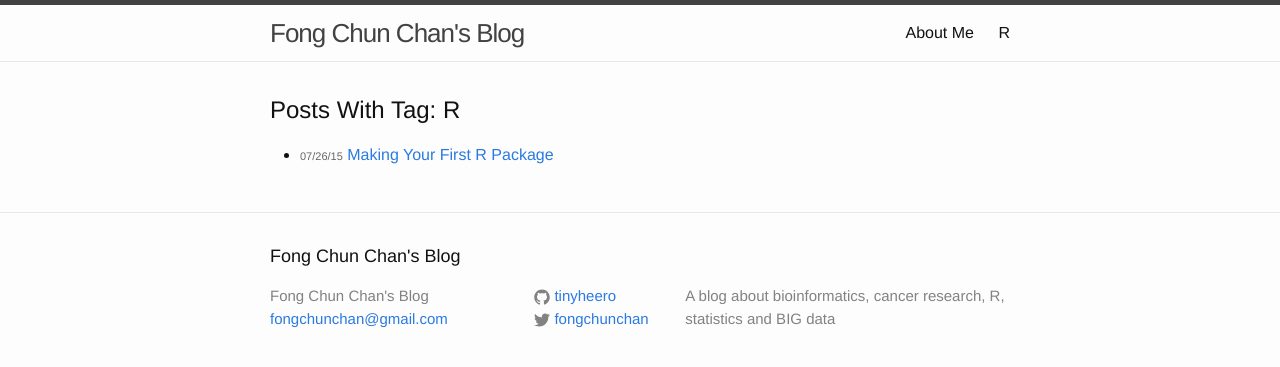
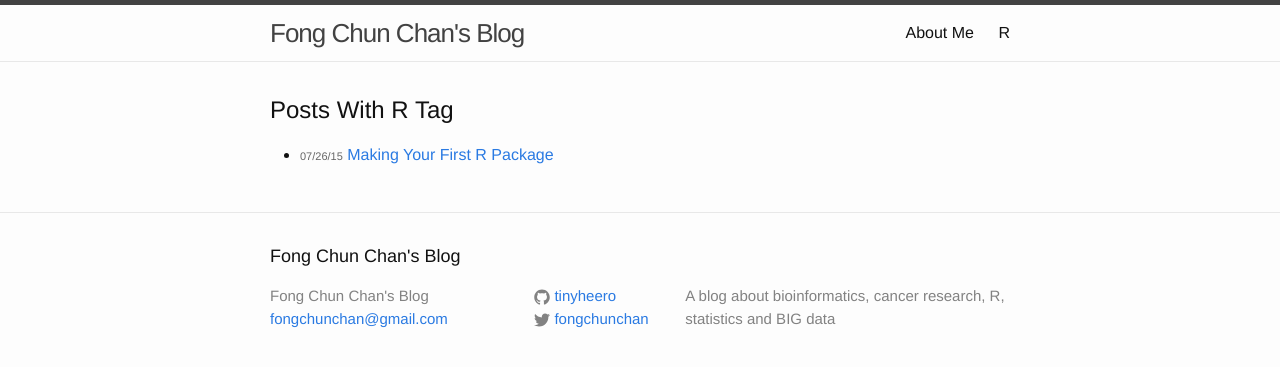
Before and after one commit to tinyheero/tinyheero.github.io, a Jekyll site: the page built from blog/tag/R.md, in a window 1280 px wide. Shown: the top 367 px of the page. Built offline with Jekyll 4.4.1, drawn with Linux system fonts in a browser that asks for light colours; Markdown is read by kramdown in place of the engine named in the settings.

Commit message:
Updating Tag Prefix

```diff
--- a/_layouts/posts_by_tag.html
+++ b/_layouts/posts_by_tag.html
@@ -2,7 +2,7 @@
 layout: default
 ---
 
-<h2>Posts With Tag: {{ page.tag }}</h1>
+<h2>Posts With {{ page.tag }} Tag</h1>
 <ul>
 	{% for post in site.tags[page.tag] %}
 		<li class="archive_list"><time style="color:#666;font-size:11px;" datetime='{{post.date | date: "%Y-%m-%d"}}'>{{post.date | date: "%m/%d/%y"}}</time> <a class="archive_list_article_link" href='{{post.url}}'>{{post.title}}</a></li>
```
